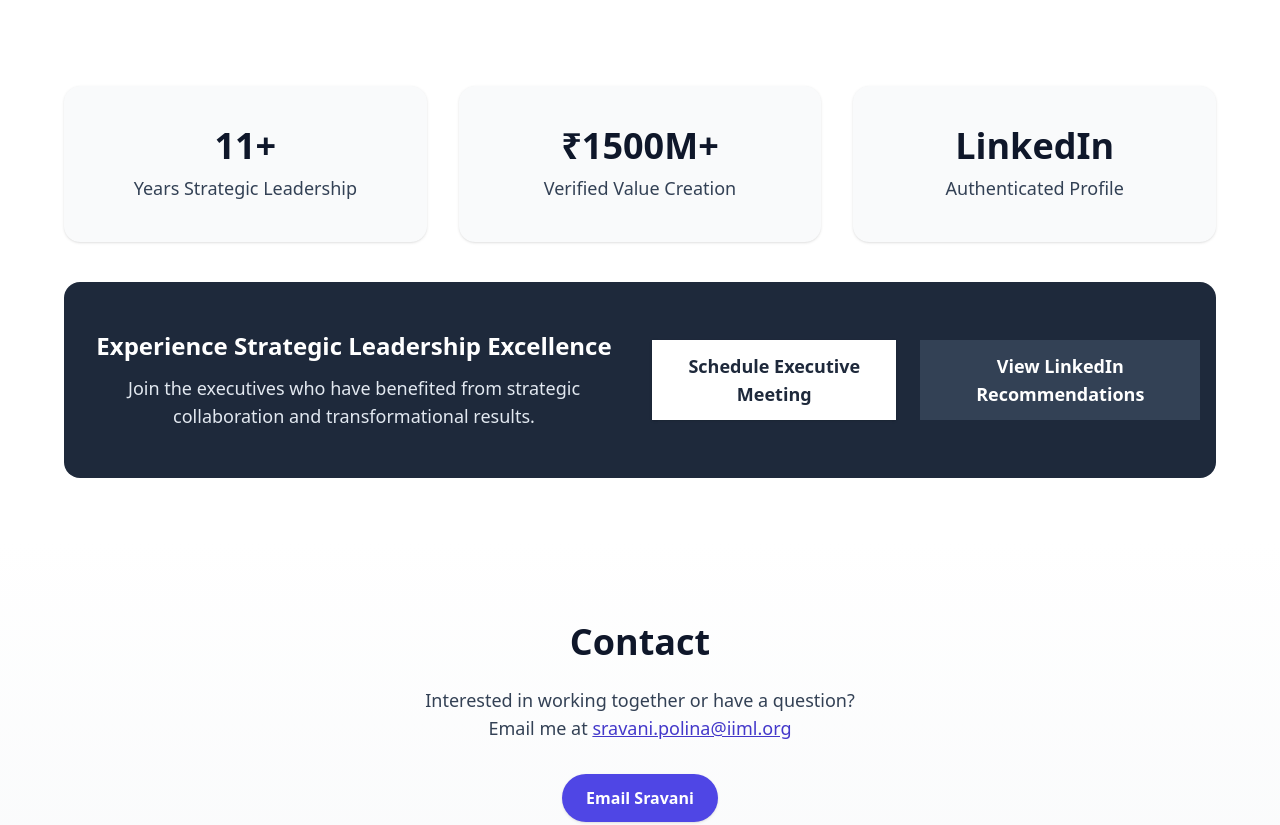
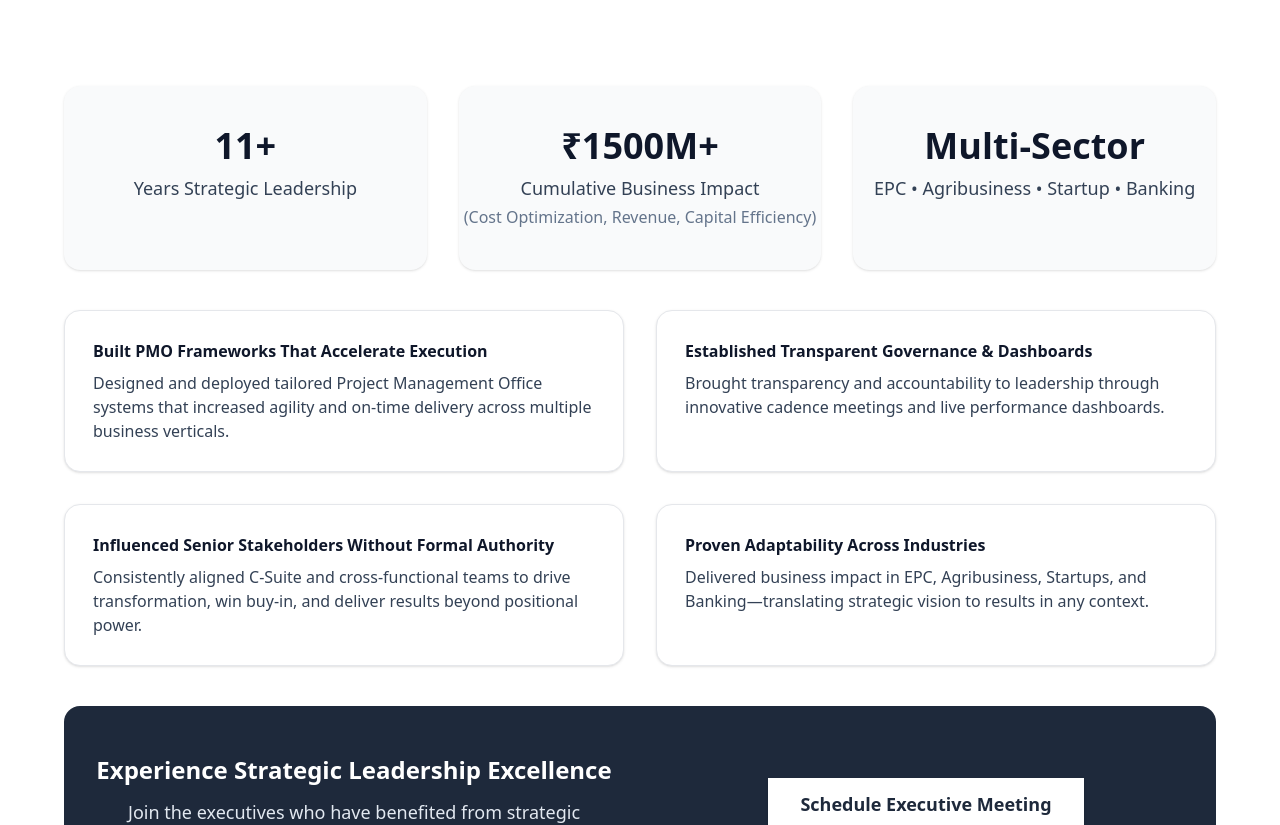
Before and after one commit to SravaniPolina/sravani-portfolio-frontend, a React (Create React App) app: page / in a window 1280 px wide. Shown: the part 9160-9985 px from the top of the page. Built offline with nearby package versions, Linux system fonts and the light colour scheme.

Commit message:
Update ProfessionalRecognition.js

```diff
--- a/src/components/ProfessionalRecognition.js
+++ b/src/components/ProfessionalRecognition.js
@@ -4,18 +4,52 @@ export default function ProfessionalRecognition() {
   return (
     <section id="recognition" className="py-16 px-4 sm:px-8 bg-white">
       {/* Top Stat Boxes */}
-      <div className="max-w-6xl mx-auto grid grid-cols-1 md:grid-cols-3 gap-8 mb-10">
+      <div className="max-w-6xl mx-auto grid grid-cols-1 md:grid-cols-2 lg:grid-cols-3 gap-8 mb-10">
         <div className="rounded-2xl bg-gray-50 py-10 flex flex-col items-center shadow">
           <span className="text-4xl font-bold text-slate-900 mb-2">11+</span>
           <span className="text-lg text-slate-700 text-center">Years Strategic Leadership</span>
         </div>
         <div className="rounded-2xl bg-gray-50 py-10 flex flex-col items-center shadow">
           <span className="text-4xl font-bold text-slate-900 mb-2">₹1500M+</span>
-          <span className="text-lg text-slate-700 text-center">Verified Value Creation</span>
+          <span className="text-lg text-slate-700 text-center">
+            Cumulative Business Impact
+            <br />
+            <span className="text-base text-slate-500">(Cost Optimization, Revenue, Capital Efficiency)</span>
+          </span>
         </div>
         <div className="rounded-2xl bg-gray-50 py-10 flex flex-col items-center shadow">
-          <span className="text-4xl font-bold text-slate-900 mb-2">LinkedIn</span>
-          <span className="text-lg text-slate-700 text-center">Authenticated Profile</span>
+          <span className="text-4xl font-bold text-slate-900 mb-2">Multi-Sector</span>
+          <span className="text-lg text-slate-700 text-center">
+            EPC • Agribusiness • Startup • Banking
+          </span>
+        </div>
+      </div>
+
+      {/* Major Achievements - visually boxed and punchy */}
+      <div className="max-w-6xl mx-auto grid grid-cols-1 md:grid-cols-2 gap-8 mb-10">
+        <div className="bg-white rounded-2xl border p-7 shadow flex flex-col items-start">
+          <span className="font-bold text-slate-900 mb-2">Built PMO Frameworks That Accelerate Execution</span>
+          <span className="text-slate-700">
+            Designed and deployed tailored Project Management Office systems that increased agility and on-time delivery across multiple business verticals.
+          </span>
+        </div>
+        <div className="bg-white rounded-2xl border p-7 shadow flex flex-col items-start">
+          <span className="font-bold text-slate-900 mb-2">Established Transparent Governance & Dashboards</span>
+          <span className="text-slate-700">
+            Brought transparency and accountability to leadership through innovative cadence meetings and live performance dashboards.
+          </span>
+        </div>
+        <div className="bg-white rounded-2xl border p-7 shadow flex flex-col items-start">
+          <span className="font-bold text-slate-900 mb-2">Influenced Senior Stakeholders Without Formal Authority</span>
+          <span className="text-slate-700">
+            Consistently aligned C-Suite and cross-functional teams to drive transformation, win buy-in, and deliver results beyond positional power.
+          </span>
+        </div>
+        <div className="bg-white rounded-2xl border p-7 shadow flex flex-col items-start">
+          <span className="font-bold text-slate-900 mb-2">Proven Adaptability Across Industries</span>
+          <span className="text-slate-700">
+            Delivered business impact in EPC, Agribusiness, Startups, and Banking—translating strategic vision to results in any context.
+          </span>
         </div>
       </div>
 
@@ -27,7 +61,7 @@ export default function ProfessionalRecognition() {
               Experience Strategic Leadership Excellence
             </h3>
             <p className="text-lg text-slate-200 mb-6 md:mb-0">
-              Join the executives who have benefited from strategic collaboration and transformational results.
+              Join the executives who have benefited from strategic collaboration and transformational leadership.
             </p>
           </div>
           <div className="flex flex-col md:flex-row md:gap-6 gap-4 justify-center flex-1">
@@ -37,13 +71,6 @@ export default function ProfessionalRecognition() {
             >
               Schedule Executive Meeting
             </a>
-            <a
-              href="https://www.linkedin.com/in/your-linkedin-id/recommendations" // insert your LinkedIn recommendations link
-              className="inline-block px-8 py-3 rounded-lg bg-slate-700 text-white font-semibold text-lg hover:bg-slate-600 transition"
-              target="_blank" rel="noopener noreferrer"
-            >
-              View LinkedIn Recommendations
-            </a>
           </div>
         </div>
       </div>
```
